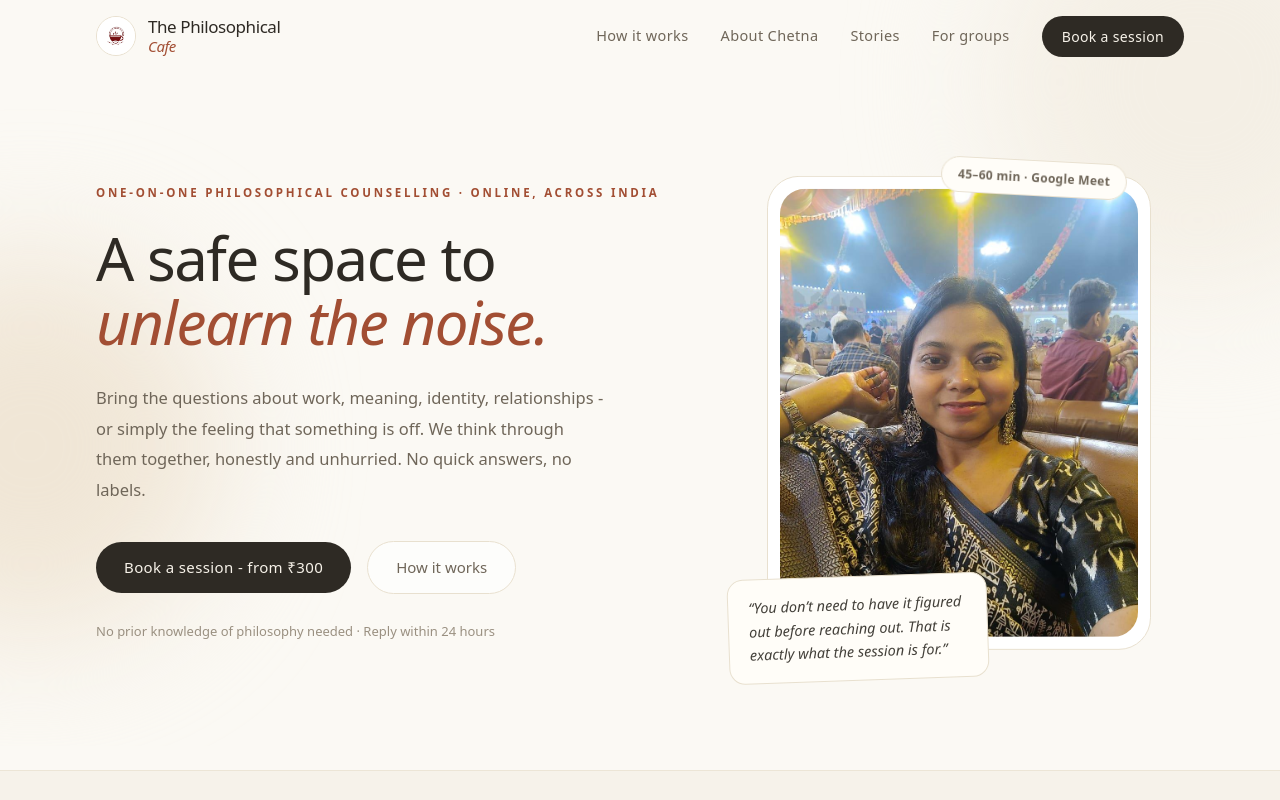
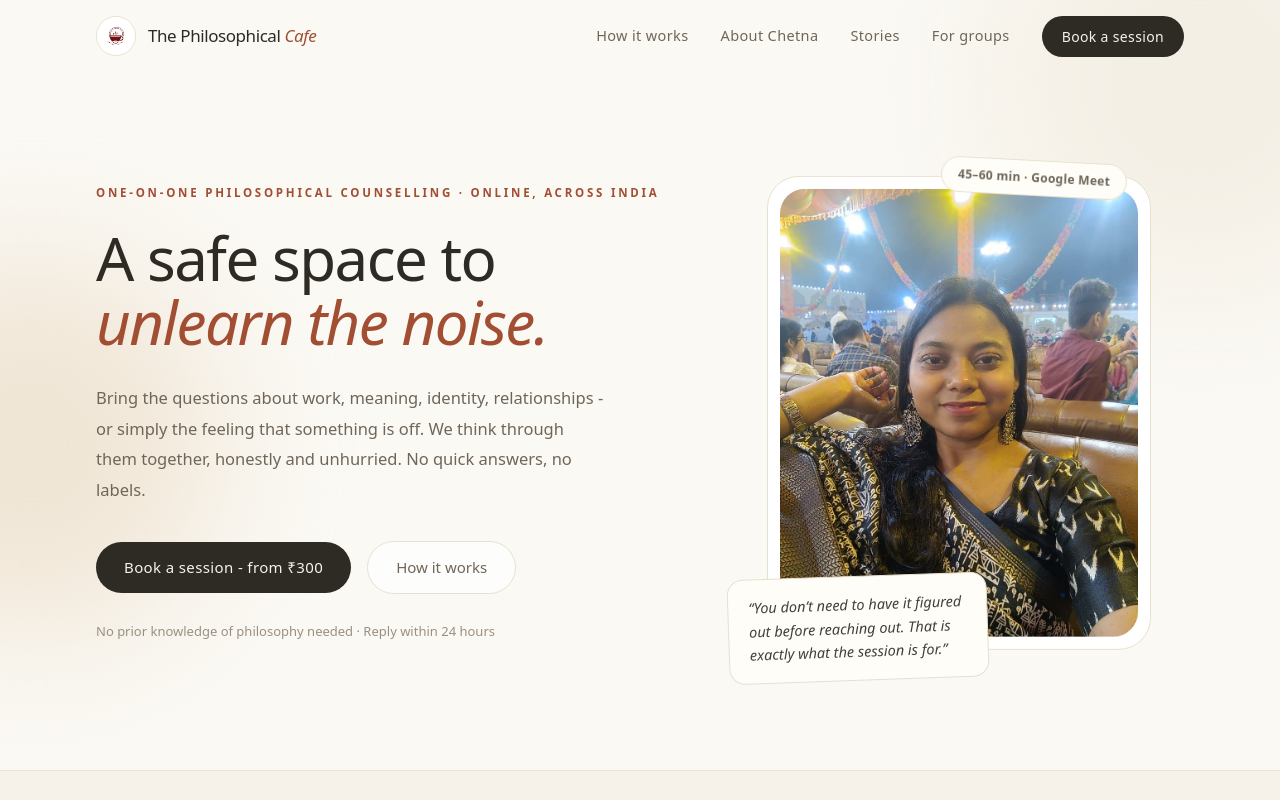
Before and after one commit to Ashutxshj/the_philosophical_cafe, a Next.js app: page / in a window 1280 px wide. Shown: the top 800 px of the page. Built offline with nearby package versions, Linux system fonts and the light colour scheme.

Commit message:
style: put 'The Philosophical Cafe' on a single line in navbar and fix footer chars

```diff
--- a/components/Footer.tsx
+++ b/components/Footer.tsx
@@ -62,7 +62,7 @@ export default function Footer() {
 
         <div className="mt-14 flex flex-col gap-2 border-t border-sand/70 pt-6 text-[13px] text-faint sm:flex-row sm:items-center sm:justify-between">
           <p>© {new Date().getFullYear()} The Philosophical Cafe · Online, across India</p>
-          <p>Sessions on Google Meet · 45–60 minutes</p>
+          <p>Sessions on Google Meet · 45-60 minutes</p>
         </div>
       </div>
     </footer>
--- a/components/Navbar.tsx
+++ b/components/Navbar.tsx
@@ -47,8 +47,8 @@ export default function Navbar() {
             <Image src="/tpc_logo.jpeg" alt="The Philosophical Cafe" width={40} height={40} className="h-full w-full object-cover" />
           </span>
           <span className="font-display text-[17px] leading-tight tracking-tight text-ink">
-            The Philosophical
-            <span className="block text-[15px] italic text-clay">Cafe</span>
+            The Philosophical{" "}
+            <span className="italic text-clay">Cafe</span>
           </span>
         </Link>
 
```
